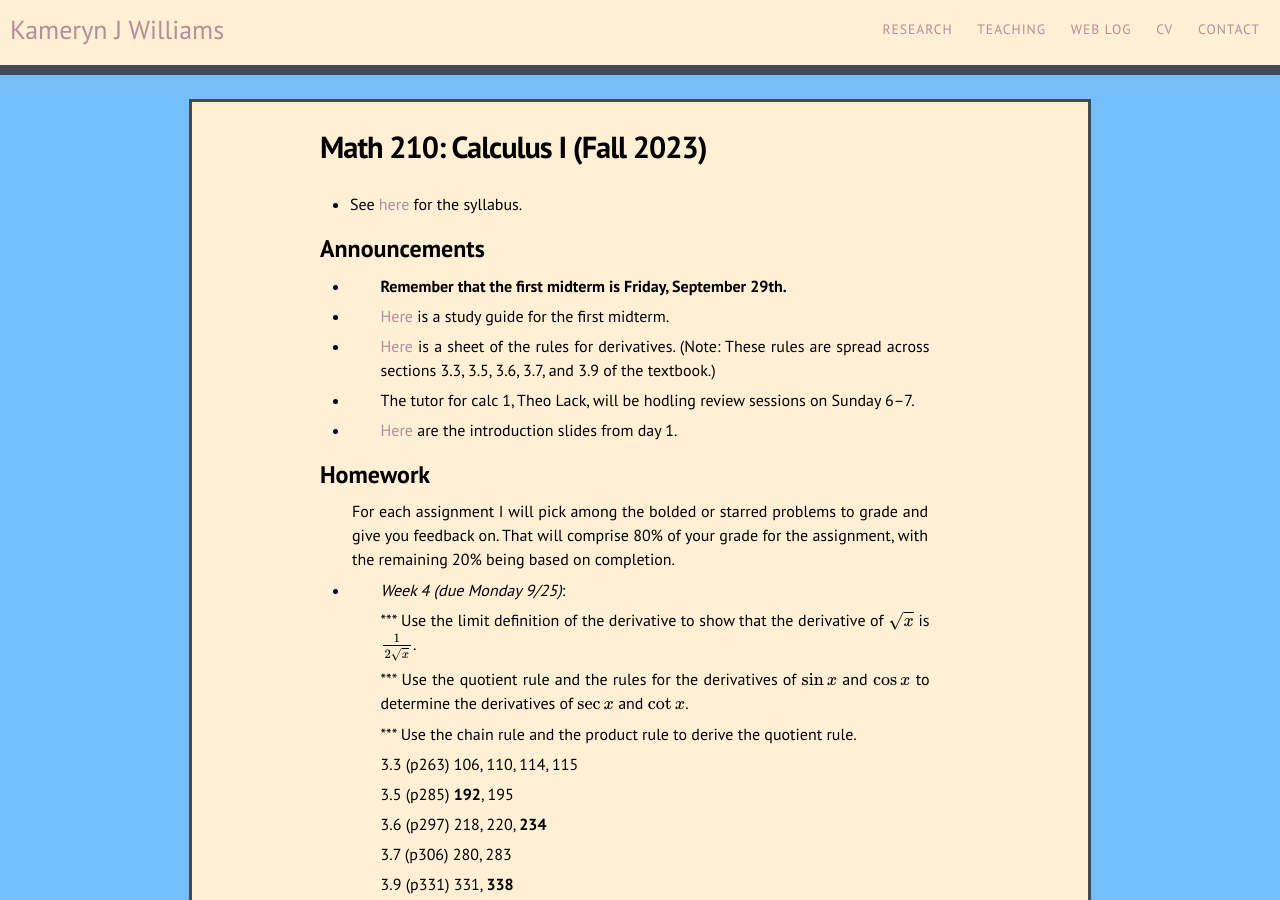
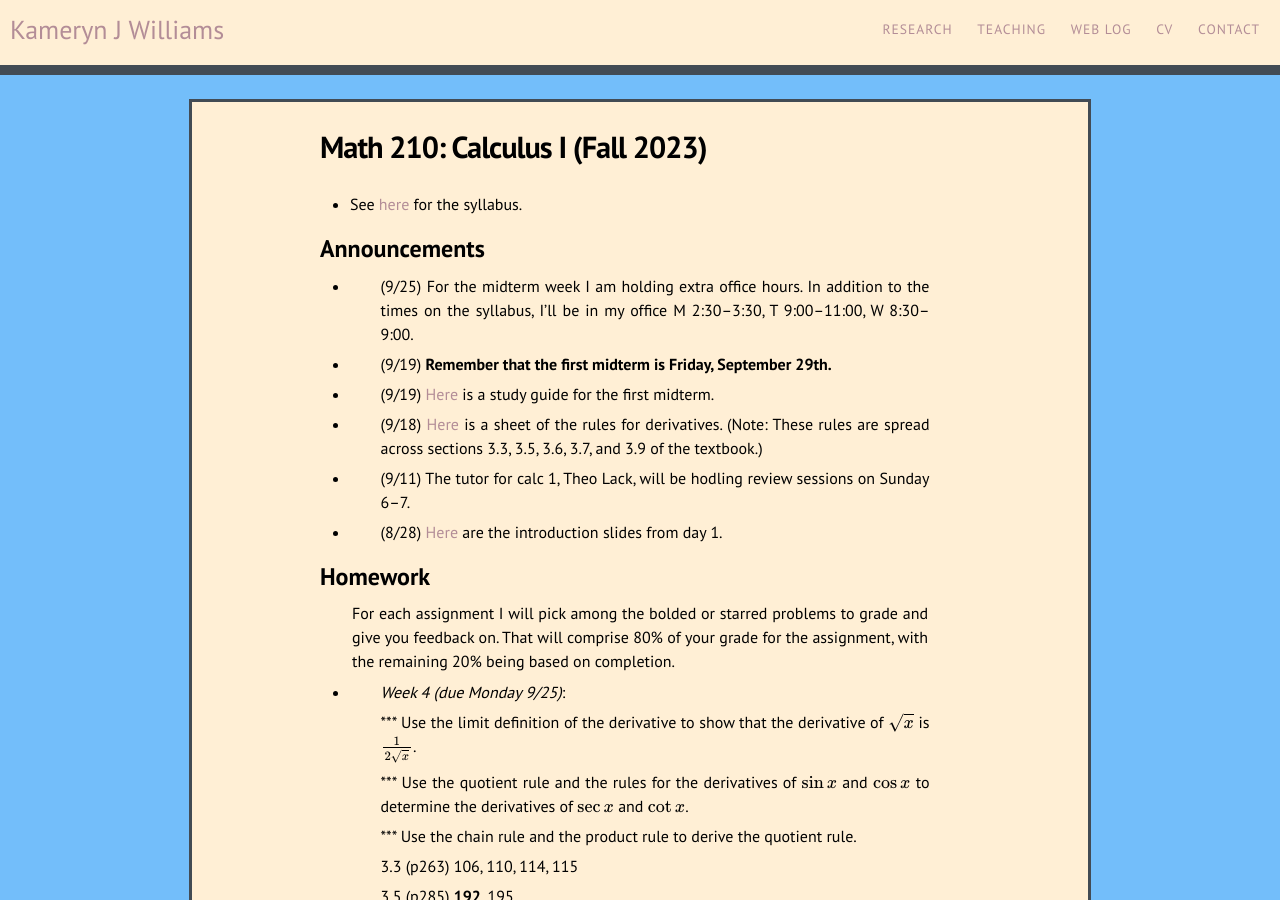
Before and after one commit to kamerynjw/kamerynjw.github.io, a Jekyll site: the page built from teaching/2023/math210.md, in a window 1280 px wide and 900 px high. Built offline with Jekyll 4.4.1, drawn with Linux system fonts in a browser that asks for light colours; nearby versions of some CDN libraries; formulas are drawn with MathJax 3.

Commit message:
added extra office hours announcement

```diff
--- a/teaching/2023/math210.md
+++ b/teaching/2023/math210.md
@@ -10,15 +10,17 @@ permalink: /teaching/2023/math210/
 Announcements
 -------------
 
-* **Remember that the first midterm is Friday, September 29th.**
+* (9/25) For the midterm week I am holding extra office hours. In addition to the times on the syllabus, I'll be in my office M 2:30–3:30, T 9:00–11:00, W 8:30–9:00.
 
-* [Here]({{ page.url }}sg1.pdf) is a study guide for the first midterm.
+* (9/19) **Remember that the first midterm is Friday, September 29th.**
 
-* [Here]({{ page.url }}diff-rules.pdf) is a sheet of the rules for derivatives. (Note: These rules are spread across sections 3.3, 3.5, 3.6, 3.7, and 3.9 of the textbook.)
+* (9/19) [Here]({{ page.url }}sg1.pdf) is a study guide for the first midterm.
 
-* The tutor for calc 1, Theo Lack, will be hodling review sessions on Sunday 6–7.
+* (9/18) [Here]({{ page.url }}diff-rules.pdf) is a sheet of the rules for derivatives. (Note: These rules are spread across sections 3.3, 3.5, 3.6, 3.7, and 3.9 of the textbook.)
 
-* [Here]({{ page.url }}day1.pdf) are the introduction slides from day 1.
+* (9/11) The tutor for calc 1, Theo Lack, will be hodling review sessions on Sunday 6–7.
+
+* (8/28) [Here]({{ page.url }}day1.pdf) are the introduction slides from day 1.
 
 Homework
 --------
```
Also changed, not shown: teaching/2023/math211.md (+6 -4 lines).
